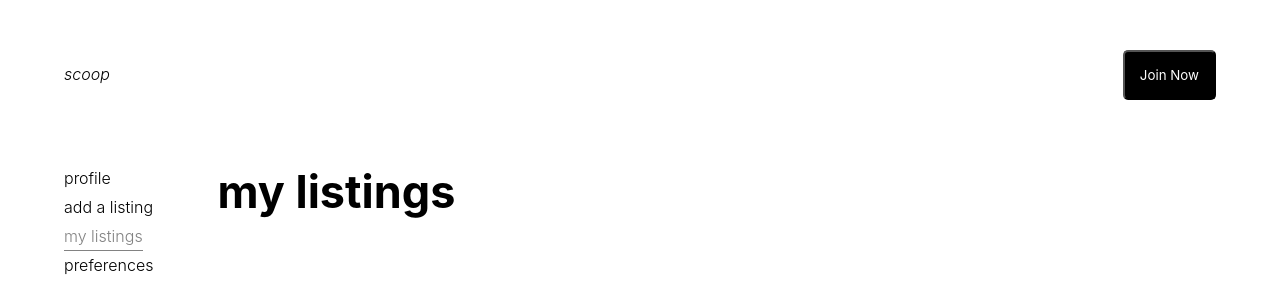
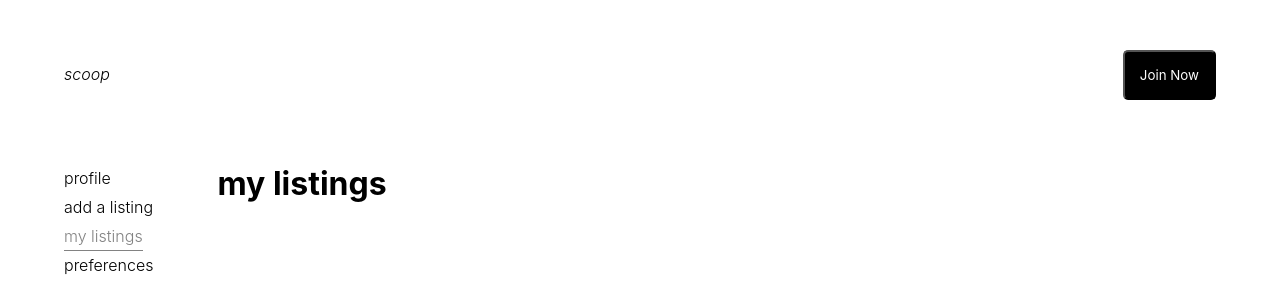
Before and after one commit to reneehong/scoop, a React app: page /mylistings in a window 1280 px wide. Shown: the top 286 px of the page. Built offline with nearby package versions, Linux system fonts and the light colour scheme; no server answers; the HTML template or start-up script is replaced by a standard one.

Commit message:
my listings title fix

```diff
--- a/client/src/components/pages/MyListings.css
+++ b/client/src/components/pages/MyListings.css
@@ -10,3 +10,9 @@
     flex-wrap: wrap;
     gap: 1rem;
   }
+
+  .profile-header {
+    font-size: 45px;
+    font-weight: bold;
+    padding-bottom: 5%;
+  }
--- a/client/src/components/pages/MyListings.js
+++ b/client/src/components/pages/MyListings.js
@@ -6,8 +6,10 @@ import pear_picture from "../../assets/pear_picture.png";
 const tempProduct = {name:"Placeholder", price:"12", description:"This is a placeholder", imageBuffer: pear_picture};
 const MyListings = () => {
   return (
-    <div>
-      <div className="listing-header">my listings</div>
+    <div className="profile-container">
+      <div className="profile-header">
+          my listings
+      </div>
       <div className="my-listings">
         {Array.from({ length: 5 }).map((_, index) => (
           <ProductCard product={tempProduct} key={index} isDeletable={true} />
```
